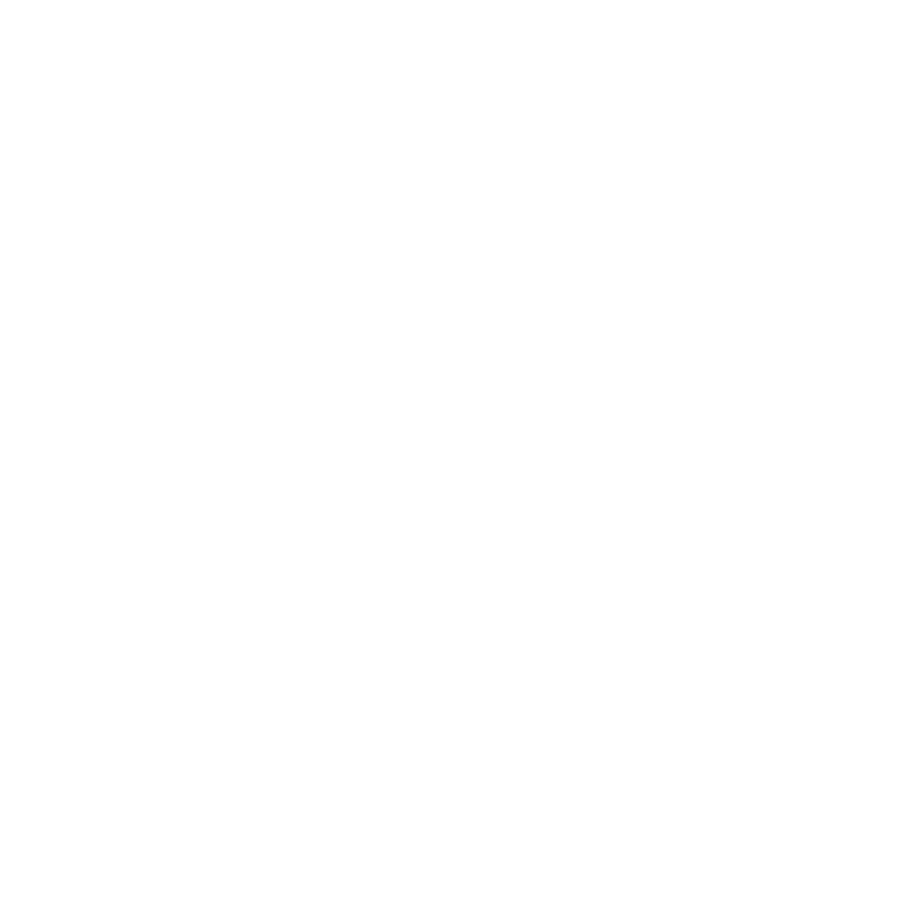
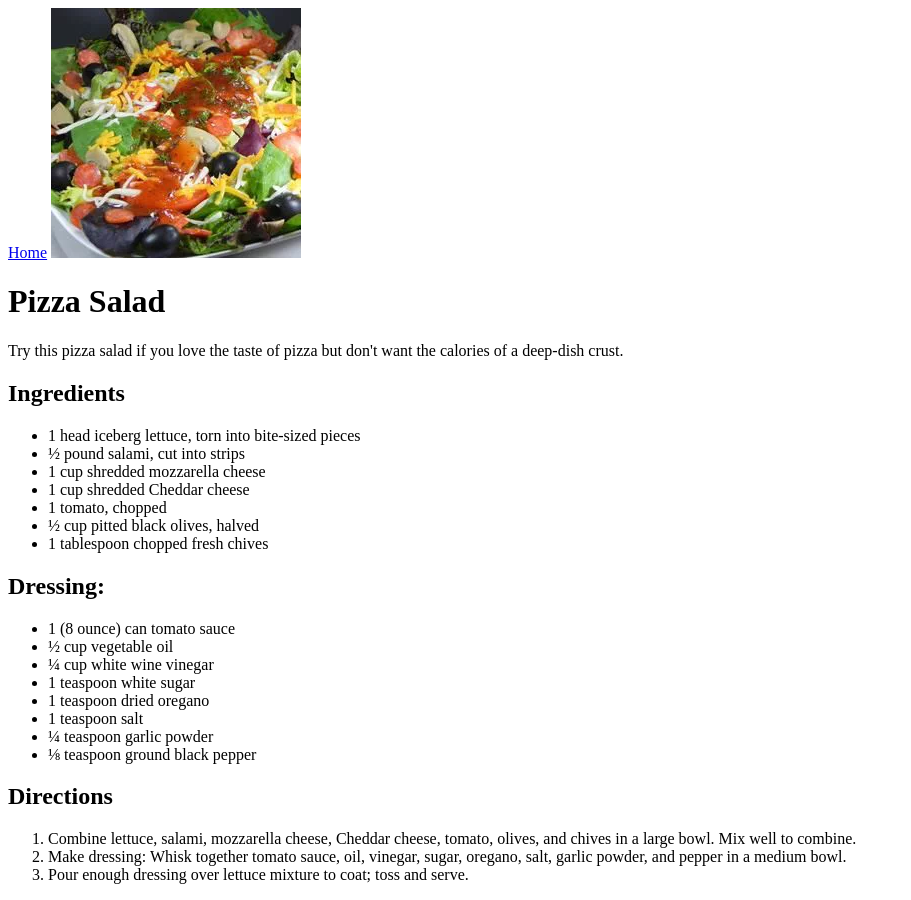
Before and after one commit to rafal88lsc/odin-recipes, a plain HTML site: page recipes/pizzasalad.html in a window 1280 px wide. Shown: the whole page, without its empty margins (0-911 px from the left). Before the commit the page ends 800 px from the top, so only its background shows below. Drawn offline with Linux system fonts and the light colour scheme.

Commit message:
added the last subpage - pizzasalad.html

```diff
--- a/recipes/pizzasalad.html
+++ b/recipes/pizzasalad.html
@@ -0,0 +1,54 @@
+<!DOCTYPE html>
+<html lang="en">
+  <head>
+    <meta charset="UTF-8" />
+    <meta name="viewport" content="width=device-width, initial-scale=1.0" />
+    <title>Pizza Salad</title>
+  </head>
+  <body>
+    <a href="../index.html">Home</a>
+    <img src="../images/pizza.png" alt="Pizza Salad" />
+    <h1>Pizza Salad</h1>
+    <p>
+      Try this pizza salad if you love the taste of pizza but don't want the
+      calories of a deep-dish crust.
+    </p>
+
+    <h2>Ingredients</h2>
+    <ul>
+      <li>1 head iceberg lettuce, torn into bite-sized pieces</li>
+      <li>½ pound salami, cut into strips</li>
+      <li>1 cup shredded mozzarella cheese</li>
+      <li>1 cup shredded Cheddar cheese</li>
+      <li>1 tomato, chopped</li>
+      <li>½ cup pitted black olives, halved</li>
+      <li>1 tablespoon chopped fresh chives</li>
+    </ul>
+    <h2>Dressing:</h2>
+    <ul>
+      <li>1 (8 ounce) can tomato sauce</li>
+      <li>½ cup vegetable oil</li>
+      <li>¼ cup white wine vinegar</li>
+      <li>1 teaspoon white sugar</li>
+      <li>1 teaspoon dried oregano</li>
+      <li>1 teaspoon salt</li>
+      <li>¼ teaspoon garlic powder</li>
+      <li>⅛ teaspoon ground black pepper</li>
+    </ul>
+
+    <h2>Directions</h2>
+    <ol>
+      <li>
+        Combine lettuce, salami, mozzarella cheese, Cheddar cheese, tomato,
+        olives, and chives in a large bowl. Mix well to combine.
+      </li>
+      <li>
+        Make dressing: Whisk together tomato sauce, oil, vinegar, sugar,
+        oregano, salt, garlic powder, and pepper in a medium bowl.
+      </li>
+      <li>
+        Pour enough dressing over lettuce mixture to coat; toss and serve.
+      </li>
+    </ol>
+  </body>
+</html>
```
Also changed, not shown: index.html (+1 -1 lines), images/pizza.png (added).
